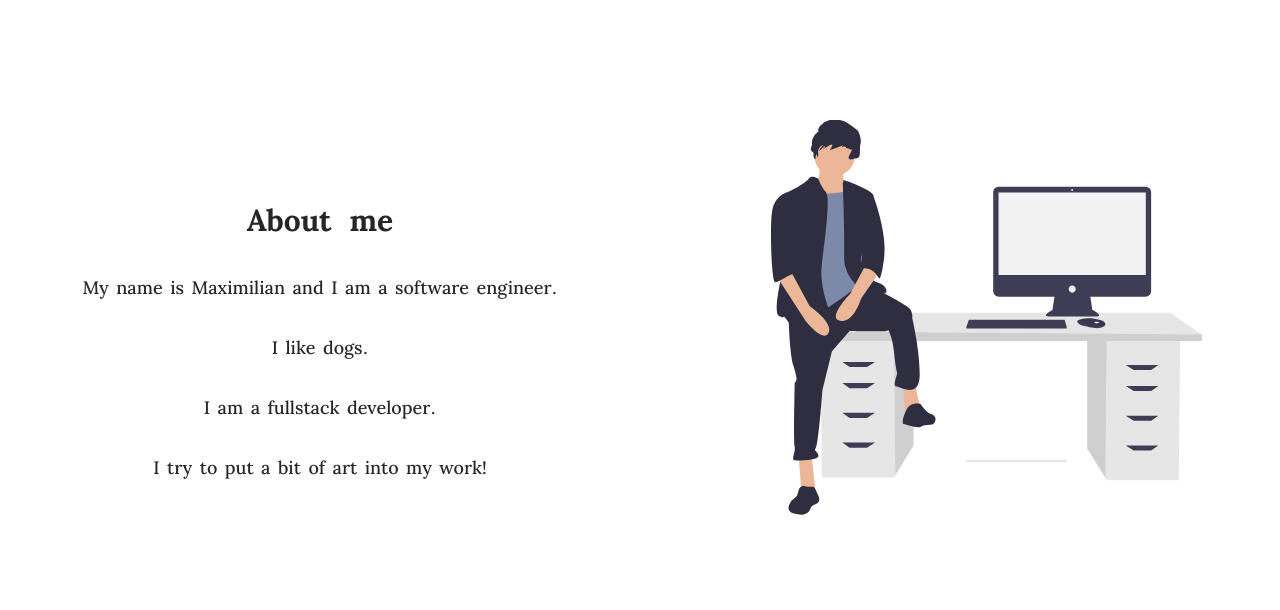
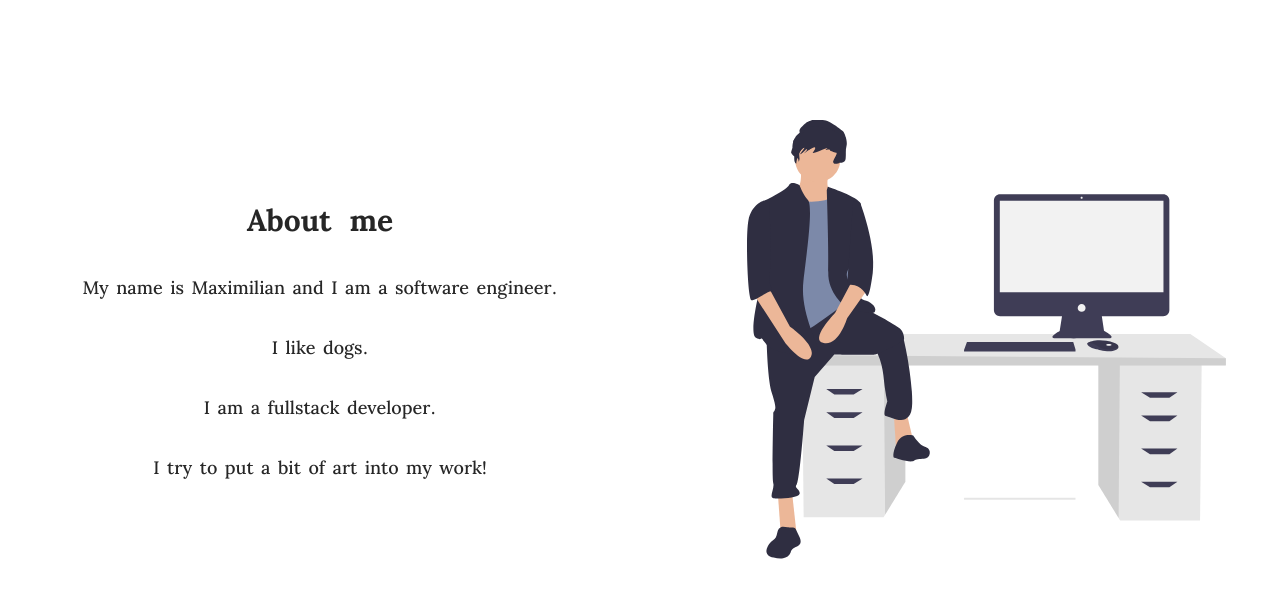
Before and after one commit to admiraldoge/admiraldoge.github.io, a Next.js app: page / in a window 1280 px wide. Shown: the part 880-1490 px from the top of the page. Built offline with nearby package versions, Linux system fonts and the light colour scheme.

Commit message:
Developer svg

```diff
--- a/components/AboutMe.tsx
+++ b/components/AboutMe.tsx
@@ -2,9 +2,10 @@ import * as React from 'react'
 import Link from 'next/link'
 import Head from 'next/head'
 import 'antd/dist/antd.css';
+import {Col, Row} from "antd";
 import styles from '../styles/AboutMe.module.scss'
-import {Col, Row} from "antd";
 import TrailText from "./TrailText";
+import DeveloperAnimation from "./DeveloperAnimation";
 const AboutMe: React.FunctionComponent = ({}) => (
     <div className={styles.ctn}>
         <Row align={"middle"} justify={"space-between"}>
@@ -32,7 +33,7 @@ const AboutMe: React.FunctionComponent = ({}) => (
             <Col xs={24} md={10}>
                 <Row justify={"center"}>
                     <Col xs={24}>
-                        <img className={styles.animation} src={'./svg/me.svg'}/>
+                        <DeveloperAnimation/>
                     </Col>
                 </Row>
             </Col>
--- /dev/null
+++ b/components/DeveloperAnimation.tsx
@@ -0,0 +1,17 @@
+import * as React from 'react'
+import {animated, useSpring} from 'react-spring'
+import {useEffect, useState} from "react";
+import styles from '../styles/DeveloperAnimation.module.scss'
+
+const DeveloperAnimation: React.FunctionComponent = () => {
+    const [figures, setFigures] = useState(0);
+
+    return (
+        <div>
+            <img className={styles.animation} src={'./svg/me.svg'}/>
+        </div>
+    )
+
+}
+
+export default DeveloperAnimation;
--- a/styles/AboutMe.module.scss
+++ b/styles/AboutMe.module.scss
@@ -13,7 +13,3 @@
   font-family: Lora-Medium;
   font-size: 18px;
 }
-.animation {
-  width: 90%;
-  height: 90%;
-}
--- /dev/null
+++ b/styles/DeveloperAnimation.module.scss
@@ -0,0 +1,7 @@
+.animation {
+  height: 90%;
+  width: 90%;
+}
+.group {
+  transform-box: fill-box;
+}
```
Also changed, not shown: public/svg/me.svg.
